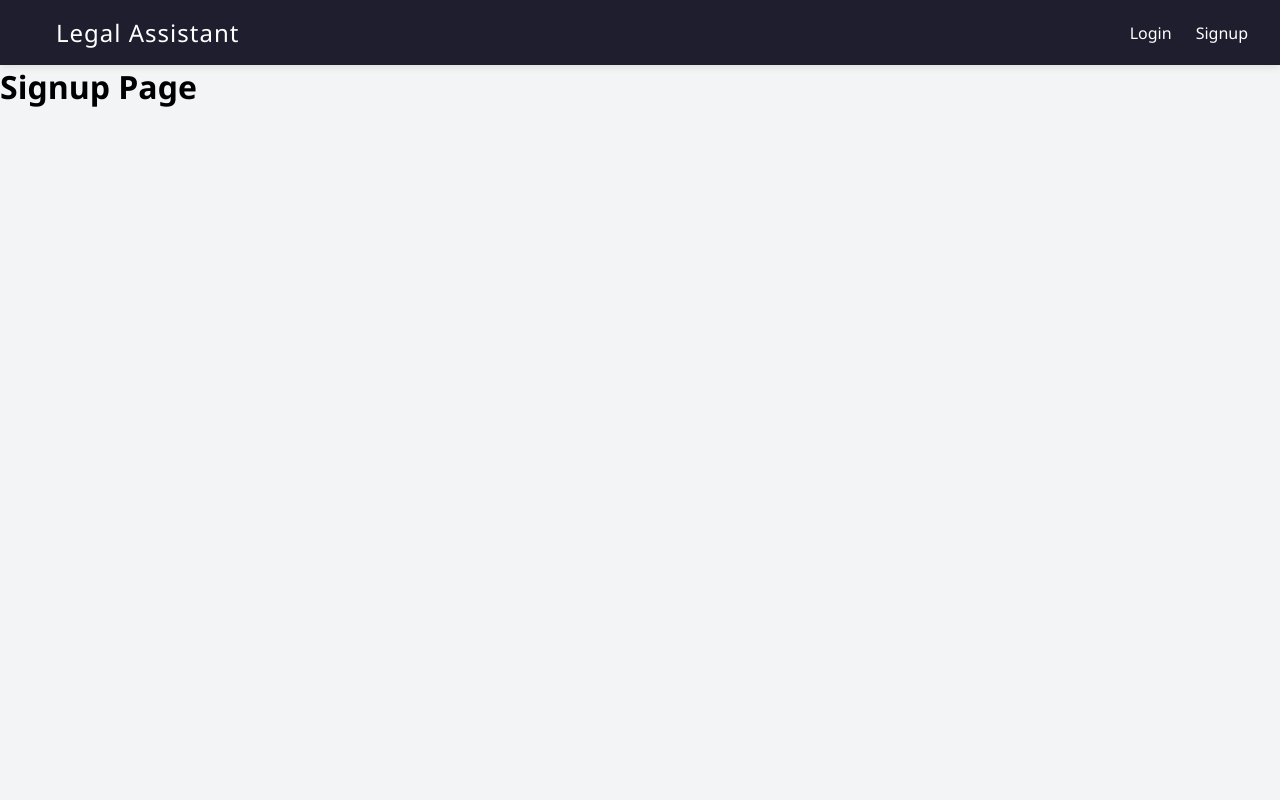
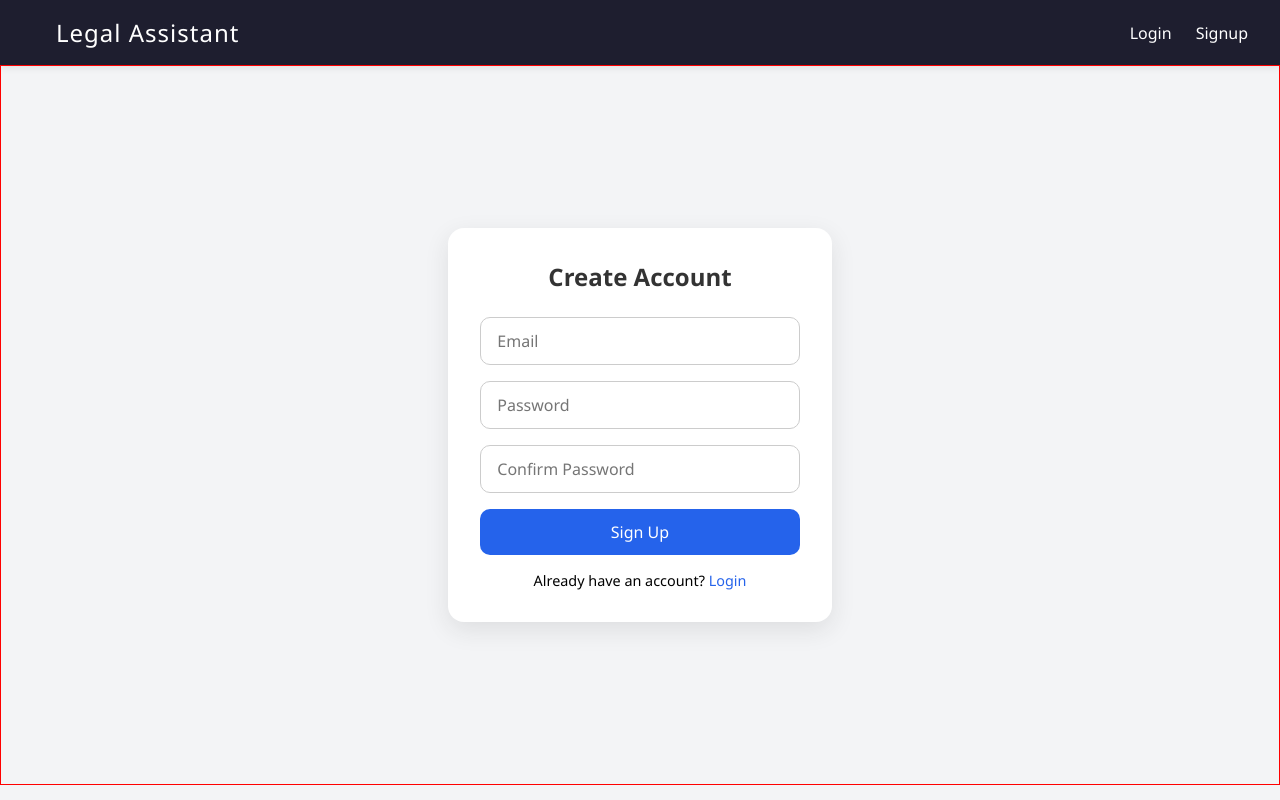
Before and after one commit to degisew/legal_assistant_ui, a React (Vite) app: page /signup in a window 1280 px wide. Built offline with nearby package versions, Linux system fonts and the light colour scheme.

Commit message:
rendering component on pages

```diff
--- a/src/pages/Login.tsx
+++ b/src/pages/Login.tsx
@@ -3,7 +3,7 @@ import LoginForm from "../components/LoginForm";
 function Login() {
   return (
     <>
-      <h1>Login Page</h1>
+      {/* <h1>Login Page</h1> */}
       <LoginForm />
     </>
   );
--- a/src/pages/Signup.tsx
+++ b/src/pages/Signup.tsx
@@ -1,5 +1,9 @@
+import SignupForm from "../components/SignupForm";
+
 function Signup() {
-  return <h1>Signup Page</h1>;
+  return (
+    <SignupForm />
+  )
 }
 
 export default Signup;
```
